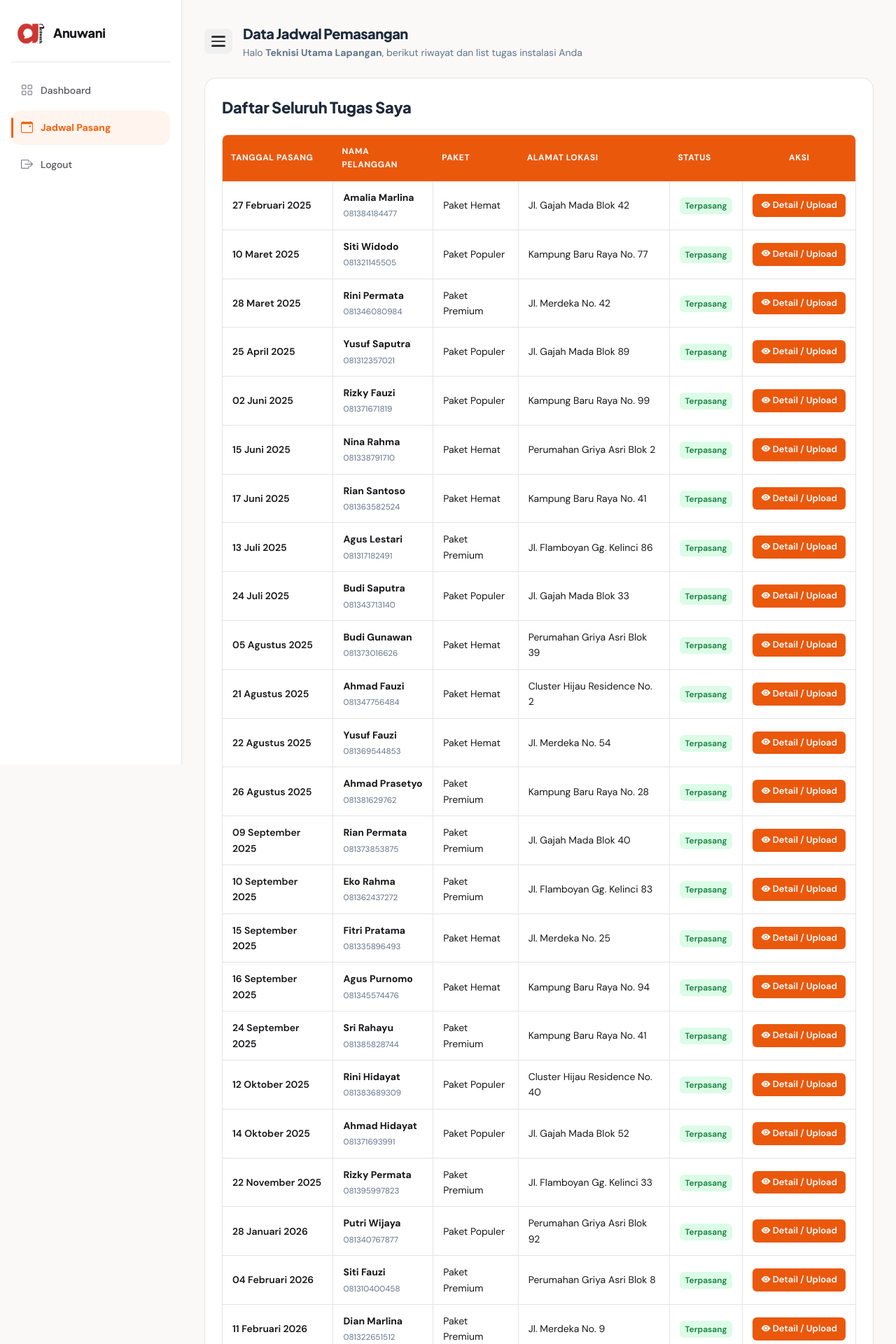
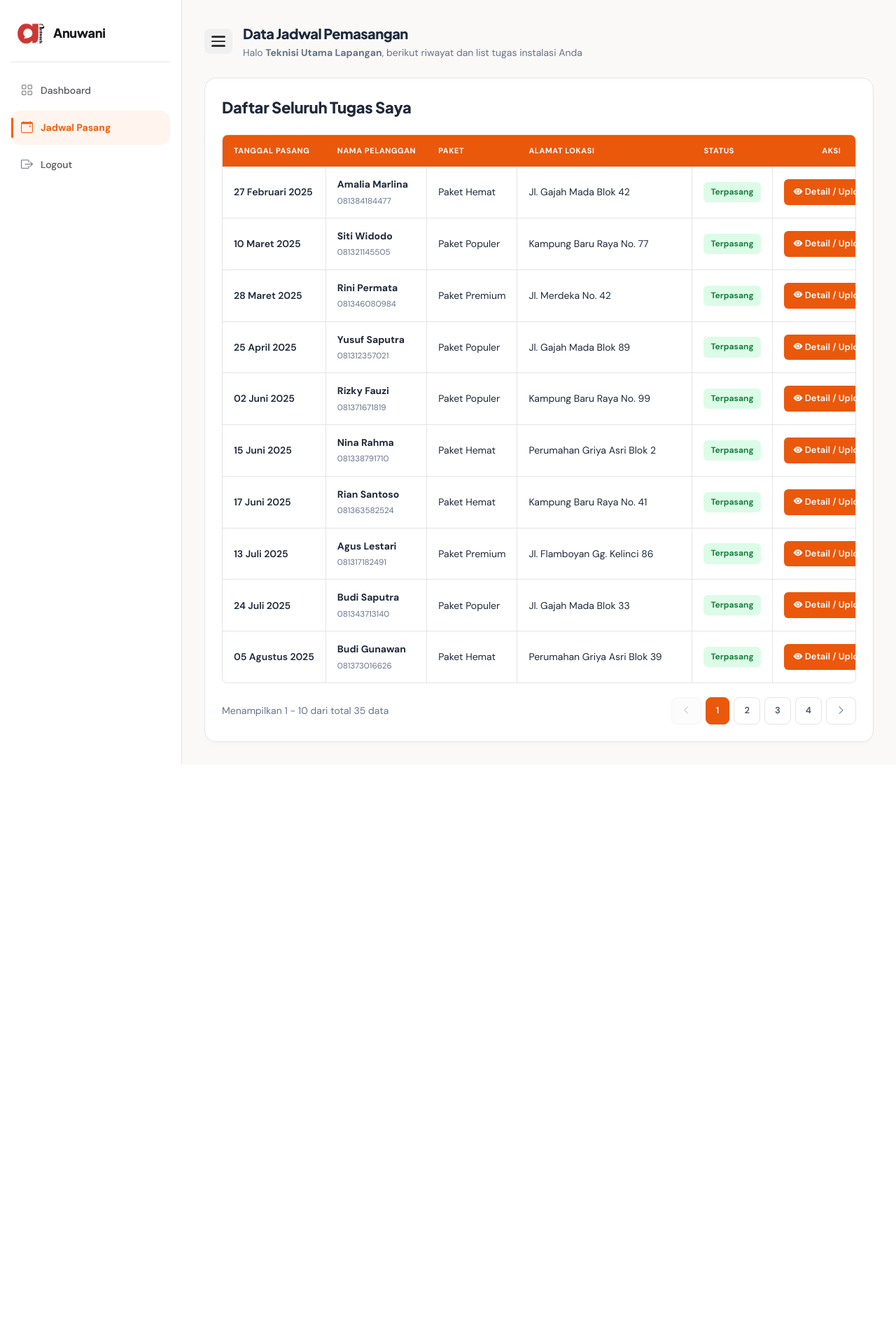
Before and after one commit to deveile/Website-ISP, a PHP site: page /website-isp/teknisi/jadwal/pemasangan.php in a window 1280 px wide. Shown: the top 1920 px of the page at 70% size. After the commit the page ends 1092 px from the top, so only its background shows below. Run offline with PHP 8.4, Linux system fonts and the light colour scheme; a user stored in the database is signed in; data comes from the database, SQL or seed files in the repository; some libraries are stand-ins or nearby versions.

Commit message:
tampilan tabel

```diff
--- /dev/null
+++ b/admin/cron_last_run.txt
@@ -0,0 +1 @@
+2026-06-15
--- a/cron/cron_update_status.php
+++ b/cron/cron_update_status.php
@@ -1,21 +1,17 @@
 <?php
-// cron_update_status.php
 require_once __DIR__ . '/../koneksi.php';
 
 $today = date('Y-m-d');
 
-// 1. Update ke 'suspend' untuk yang lewat jatuh tempo
 mysqli_query($koneksi, "UPDATE tb_langganan
     SET status_langganan = 'suspend'
     WHERE status_langganan = 'aktif' AND tanggal_selesai < '$today'");
 
-// 2. Update ke 'dicabut' untuk yang lewat 4 hari dari jatuh tempo
 $empat_hari_lalu = date('Y-m-d', strtotime('-4 days'));
 mysqli_query($koneksi, "UPDATE tb_langganan
     SET status_langganan = 'dicabut'
     WHERE status_langganan = 'suspend' AND tanggal_selesai <= '$empat_hari_lalu'");
 
-// 3. Update transaksi ke 'expired'
 mysqli_query($koneksi, "UPDATE tb_transaksi t
     JOIN tb_langganan l ON t.id_langganan = l.id_langganan
     SET t.status_pembayaran = 'expired'
--- a/teknisi/jadwal/pemasangan.php
+++ b/teknisi/jadwal/pemasangan.php
@@ -2,7 +2,6 @@
 require_once __DIR__ . '/../../auth/cek_login.php';
 require_once __DIR__ . '/../../koneksi.php';
 
-// Proteksi halaman
 if (!isset($_SESSION['role']) || $_SESSION['role'] !== 'teknisi') {
     header("Location: ../../auth/login.php");
     exit;
@@ -10,23 +9,33 @@ if (!isset($_SESSION['role']) || $_SESSION['role'] !== 'teknisi') {
 
 $id_teknisi = $_SESSION['id_teknisi'];
 
-// Ambil data profil teknisi untuk nama di topbar
 $sql_tek = "SELECT nama_teknisi FROM tb_teknisi WHERE id_teknisi = '$id_teknisi' LIMIT 1";
 $query_tek = mysqli_query($koneksi, $sql_tek);
 $data_tek = mysqli_fetch_assoc($query_tek);
 
-// --- PERUBAHAN QUERY UTAMA ---
-// Menambahkan status 'terpasang' ke dalam IN(...)
-// Data tetap diurutkan berdasarkan tanggal_pasang DESC (paling baru berada paling atas)
+$limit = 10;
+$halaman = isset($_GET['halaman']) ? (int)$_GET['halaman'] : 1;
+if ($halaman < 1) { $halaman = 1; }
+$halaman_awal = ($halaman > 1) ? ($halaman * $limit) - $limit : 0;
+
+$sql_total = "SELECT COUNT(*) AS total
+              FROM tb_pemasangan tp
+              WHERE tp.id_teknisi = '$id_teknisi'
+                AND tp.status_pemasangan IN ('proses', 'diproses', 'terpasang')";
+$query_total = mysqli_query($koneksi, $sql_total);
+$row_total = mysqli_fetch_assoc($query_total);
+$total_data = $row_total['total'];
+$total_halaman = ceil($total_data / $limit);
+
 $sql_jadwal = "SELECT tp.*, tc.nama_customer, tc.telepon_customer, pk.nama_paket
                FROM tb_pemasangan tp
                INNER JOIN tb_customer tc ON tp.id_customer = tc.id_customer
                INNER JOIN tb_paket pk ON tp.id_paket = pk.id_paket
                WHERE tp.id_teknisi = '$id_teknisi'
                  AND tp.status_pemasangan IN ('proses', 'diproses', 'terpasang')
-               ORDER BY tp.tanggal_pasang ASC";
+               ORDER BY tp.tanggal_pasang ASC
+               LIMIT $halaman_awal, $limit";
 
-// EKSEKUSI QUERY
 $semua_tugas = mysqli_query($koneksi, $sql_jadwal);
 
 function tgl_indo($tgl) {
@@ -44,21 +53,24 @@ function tgl_indo($tgl) {
     <meta charset="UTF-8">
     <meta name="viewport" content="width=device-width, initial-scale=1.0">
     <title>Jadwal Pemasangan - Teknisi</title>
-    <link rel="icon" type="image/png" href="../../assets/images/logo.png">
+    <link class="router-link" rel="icon" type="image/png" href="../../assets/images/logo.png">
     <link rel="stylesheet" href="../../assets/css/style.css">
     <link rel="stylesheet" href="https://cdn.jsdelivr.net/npm/bootstrap-icons@1.11.3/font/bootstrap-icons.min.css">
     <script src="../../assets/js/script.js" defer></script>
     <style>
         html, body {
+            margin: 0;
+            padding: 0;
+            width: 100%;
             height: 100%;
-            margin: 0;
+            overflow-x: hidden;
         }
+        *, ::before, ::after { box-sizing: border-box; }
 
         .dashboard-layout {
             display: flex !important;
             width: 100%;
             min-height: 100vh;
-            overflow-x: hidden;
         }
 
         .sidebar {
@@ -100,6 +112,8 @@ function tgl_indo($tgl) {
             padding: 24px !important;
             box-shadow: 0 4px 6px -1px rgba(0,0,0,0.02) !important;
             margin-top: 10px;
+            width: 100%;
+            overflow: hidden;
         }
 
         .table-header {
@@ -111,37 +125,101 @@ function tgl_indo($tgl) {
             gap: 15px !important;
         }
 
+        .table-responsive-wrapper {
+            width: 100% !important;
+            overflow-x: auto !important;
+            -webkit-overflow-scrolling: touch;
+            border-radius: 8px !important;
+            border: 1px solid #e4e4e7 !important;
+            margin-bottom: 10px;
+        }
+
         table {
             width: 100% !important;
             border-collapse: separate !important;
             border-spacing: 0 !important;
-            border: 1px solid #e4e4e7 !important;
-            border-radius: 8px !important;
-            overflow: hidden !important;
+            border: none !important;
+            min-width: 850px;
         }
 
         table th {
             background: #ea580c !important;
             color: #ffffff !important;
             text-transform: uppercase !important;
-            font-size: 12px !important;
+            font-size: 11px !important;
             font-weight: 700 !important;
-            padding: 14px 12px !important;
+            padding: 14px 16px !important;
+            white-space: nowrap !important;
         }
 
         table td {
-            padding: 12px 14px !important;
+            padding: 14px 16px !important;
             border-bottom: 1px solid #e4e4e7 !important;
             border-right: 1px solid #e4e4e7 !important;
+            font-size: 14px !important;
+            color: #1e293b !important;
+            vertical-align: middle !important;
+            white-space: nowrap !important;
         }
+
+        table td.col-alamat {
+            white-space: normal !important;
+            min-width: 250px;
+            max-width: 350px;
+        }
+
         table td:last-child { border-right: none !important; }
         table tr:last-child td { border-bottom: none !important; }
+        table tbody tr:hover td { background: #fafafa !important; }
 
-        /* Badge Status (Hijau untuk Terpasang, Kuning untuk Proses/Diproses) */
-        .status-terpasang { background: #dcfce7; color: #15803d; padding: 4px 8px; border-radius: 6px; font-size: 12px; font-weight: 600; }
-        .status-diproses, .status-proses { background: #fef3c7; color: #b45309; padding: 4px 8px; border-radius: 6px; font-size: 12px; font-weight: 600; }
+        .status-terpasang { background: #dcfce7; color: #15803d; padding: 5px 10px; border-radius: 6px; font-size: 12px; font-weight: 700; display: inline-block; }
+        .status-diproses, .status-proses { background: #fef3c7; color: #b45309; padding: 5px 10px; border-radius: 6px; font-size: 12px; font-weight: 700; display: inline-block; }
 
-        /* Modal Logout */
+        .pagination-container {
+            display: flex;
+            justify-content: space-between;
+            align-items: center;
+            margin-top: 20px;
+            flex-wrap: wrap;
+            gap: 15px;
+        }
+        .pagination-info {
+            font-size: 14px;
+            color: #64748b;
+        }
+        .pagination-list {
+            display: flex;
+            gap: 6px;
+            list-style: none;
+            padding: 0;
+            margin: 0;
+        }
+        .pagination-list li a {
+            display: block;
+            padding: 8px 14px;
+            border: 1px solid #e4e4e7;
+            border-radius: 8px;
+            color: #475569;
+            text-decoration: none;
+            font-size: 13px;
+            font-weight: 600;
+            transition: all 0.2s ease;
+        }
+        .pagination-list li a:hover {
+            background: #f1f5f9;
+            border-color: #cbd5e1;
+        }
+        .pagination-list li.active a {
+            background: #ea580c;
+            color: #ffffff;
+            border-color: #ea580c;
+        }
+        .pagination-list li.disabled a {
+            opacity: 0.4;
+            pointer-events: none;
+            background: #f8fafc;
+        }
+
         .logout-modal {
             position: fixed;
             top: 0; left: 0; width: 100%; height: 100%;
@@ -314,7 +392,7 @@ function tgl_indo($tgl) {
                 <h3 style="margin:0; color:#1e293b;">Daftar Seluruh Tugas Saya</h3>
             </div>
 
-            <div style="overflow-x:auto; width: 100%; border-radius: 8px;">
+            <div class="table-responsive-wrapper">
                 <table>
                     <thead>
                         <tr>
@@ -331,7 +409,6 @@ function tgl_indo($tgl) {
                         <?php while ($r = mysqli_fetch_assoc($semua_tugas)) :
                             $status_p = strtolower(trim($r['status_pemasangan']));
 
-                            // Kondisional teks dan class badge status
                             if ($status_p == 'terpasang') {
                                 $class = 'terpasang';
                                 $text  = 'Terpasang';
@@ -347,10 +424,10 @@ function tgl_indo($tgl) {
                                 <small style="color:#64748b;"><?= htmlspecialchars($r['telepon_customer']); ?></small>
                             </td>
                             <td><?= htmlspecialchars($r['nama_paket']); ?></td>
-                            <td><?= htmlspecialchars($r['alamat_pasang']); ?></td>
+                            <td class="col-alamat"><?= htmlspecialchars($r['alamat_pasang']); ?></td>
                             <td><span class="status-<?= $class; ?>"><?= $text; ?></span></td>
                             <td style="text-align:center;">
-                                <a href="detail.php?id=<?= $r['id_pemasangan']; ?>" class="btn-detail" style="background:#ea580c; color:#fff; padding:6px 12px; border-radius:6px; text-decoration:none; font-size:13px; font-weight:600; display: inline-block; white-space: nowrap;">
+                                <a href="detail.php?id=<?= $r['id_pemasangan']; ?>" class="btn-detail" style="background:#ea580c; color:#fff; padding:8px 14px; border-radius:6px; text-decoration:none; font-size:13px; font-weight:600; display: inline-block;">
                                     <i class="bi bi-eye-fill"></i> Detail / Upload
                                 </a>
                             </td>
@@ -362,6 +439,47 @@ function tgl_indo($tgl) {
                     </tbody>
                 </table>
             </div>
+
+            <?php if ($total_data > 0) : ?>
+            <div class="pagination-container">
+                <div class="pagination-info">
+                    Menampilkan <?= ($halaman_awal + 1); ?> - <?= min($halaman_awal + $limit, $total_data); ?> dari total <?= $total_data; ?> data
+                </div>
+                <ul class="pagination-list">
+                    <li class="<?= ($halaman <= 1) ? 'disabled' : ''; ?>">
+                        <a href="<?= ($halaman <= 1) ? '#' : '?halaman=' . ($halaman - 1); ?>"><i class="bi bi-chevron-left"></i></a>
+                    </li>
+                    <?php
+                    $jumlah_nomor = 2;
+                    $awal_nomor = ($halaman > $jumlah_nomor) ? $halaman - $jumlah_nomor : 1;
+                    $akhir_nomor = ($halaman < ($total_halaman - $jumlah_nomor)) ? $halaman + $jumlah_nomor : $total_halaman;
+
+                    if ($awal_nomor > 1) {
+                        echo '<li><a href="?halaman=1">1</a></li>';
+                        if ($awal_nomor > 2) {
+                            echo '<li class="disabled"><a href="#">...</a></li>';
+                        }
+                    }
+
+                    for ($i = $awal_nomor; $i <= $akhir_nomor; $i++) {
+                        $aktif = ($halaman == $i) ? 'active' : '';
+                        echo '<li class="' . $aktif . '"><a href="?halaman=' . $i . '">' . $i . '</a></li>';
+                    }
+
+                    if ($akhir_nomor < $total_halaman) {
+                        if ($akhir_nomor < $total_halaman - 1) {
+                            echo '<li class="disabled"><a href="#">...</a></li>';
+                        }
+                        echo '<li><a href="?halaman=' . $total_halaman . '">' . $total_halaman . '</a></li>';
+                    }
+                    ?>
+                    <li class="<?= ($halaman >= $total_halaman) ? 'disabled' : ''; ?>">
+                        <a href="<?= ($halaman >= $total_halaman) ? '#' : '?halaman=' . ($halaman + 1); ?>"><i class="bi bi-chevron-right"></i></a>
+                    </li>
+                </ul>
+            </div>
+            <?php endif; ?>
+
         </div>
     </div>
 </div>
```
Also changed, not shown: cron/cron_tagihan.php (+3 -6 lines).
